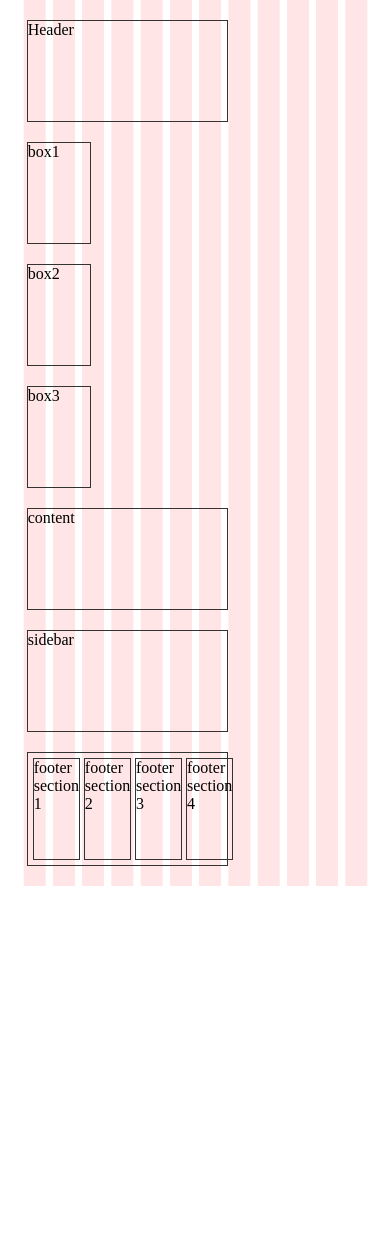
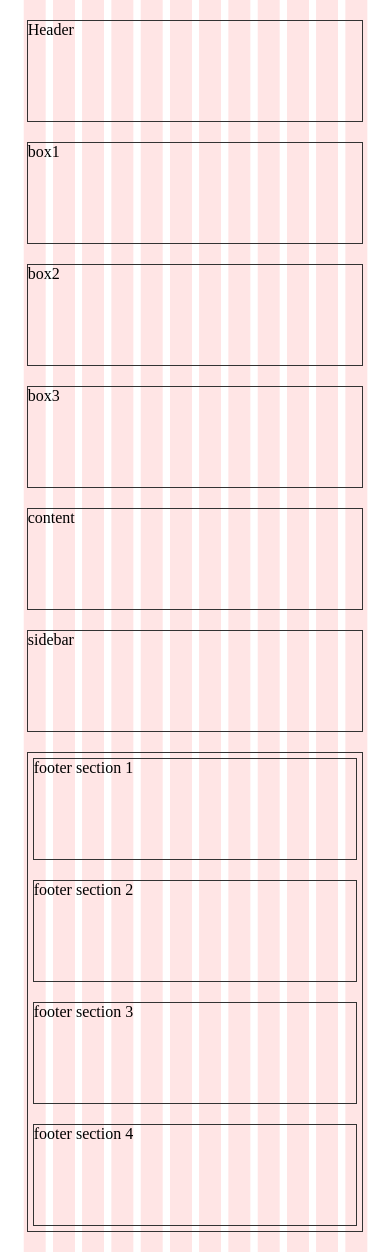
Before and after one commit to RazviCodingPadawan/Responsive_layout_CSS_grid, a plain HTML site: page index.html in a window 390 px wide. Before the commit the page ends 886 px from the top, so only its background shows below. Drawn offline with Linux system fonts and the light colour scheme.

Commit message:
tema finala

```diff
--- a/css/style.css
+++ b/css/style.css
@@ -93,14 +93,7 @@ footer{
         grid-template-areas:
         "box1 box2 box2 box3";
     }
-    footer{
-        padding: 5px;
-        grid-template-areas:
-        "";
-        column-gap: 2%;
-        row-gap: 20px;
-        display: grid;
-    }
+
 }
 
 /* Tablets såsom Ipad */
@@ -128,6 +121,13 @@ footer{
         grid-template-areas:
         "box1 box2 box3";
     }
+    footer{
+        padding: 5px;
+        grid-template-columns: repeat(2, 1fr);
+        column-gap: 2%;
+        row-gap: 20px;
+        display: grid;
+    }
 }
 
 /* Mobiltelefoner */
@@ -136,7 +136,7 @@ footer{
         width: 90%;
         margin: 20px auto;
         display: grid;
-/*         grid-template-columns: repeat(2, 1fr); */
+        grid-template-columns: 1fr;
         column-gap: 2%;
         row-gap: 20px;
         grid-template-areas:
@@ -150,7 +150,7 @@ footer{
         grid-area: boxes;
         width: 100%;
         display: grid;
-        /* grid-template-columns: repeat(3, 1fr); */
+        grid-template-columns: 1fr;
         column-gap: 2%;
         row-gap: 20px;
         grid-template-areas:
@@ -158,4 +158,11 @@ footer{
         "box2"
         "box3";
     }
+    footer{
+        padding: 5px;
+        grid-template-columns: 1fr;
+        column-gap: 2%;
+        row-gap: 20px;
+        display: grid;
+    }
 }
```
